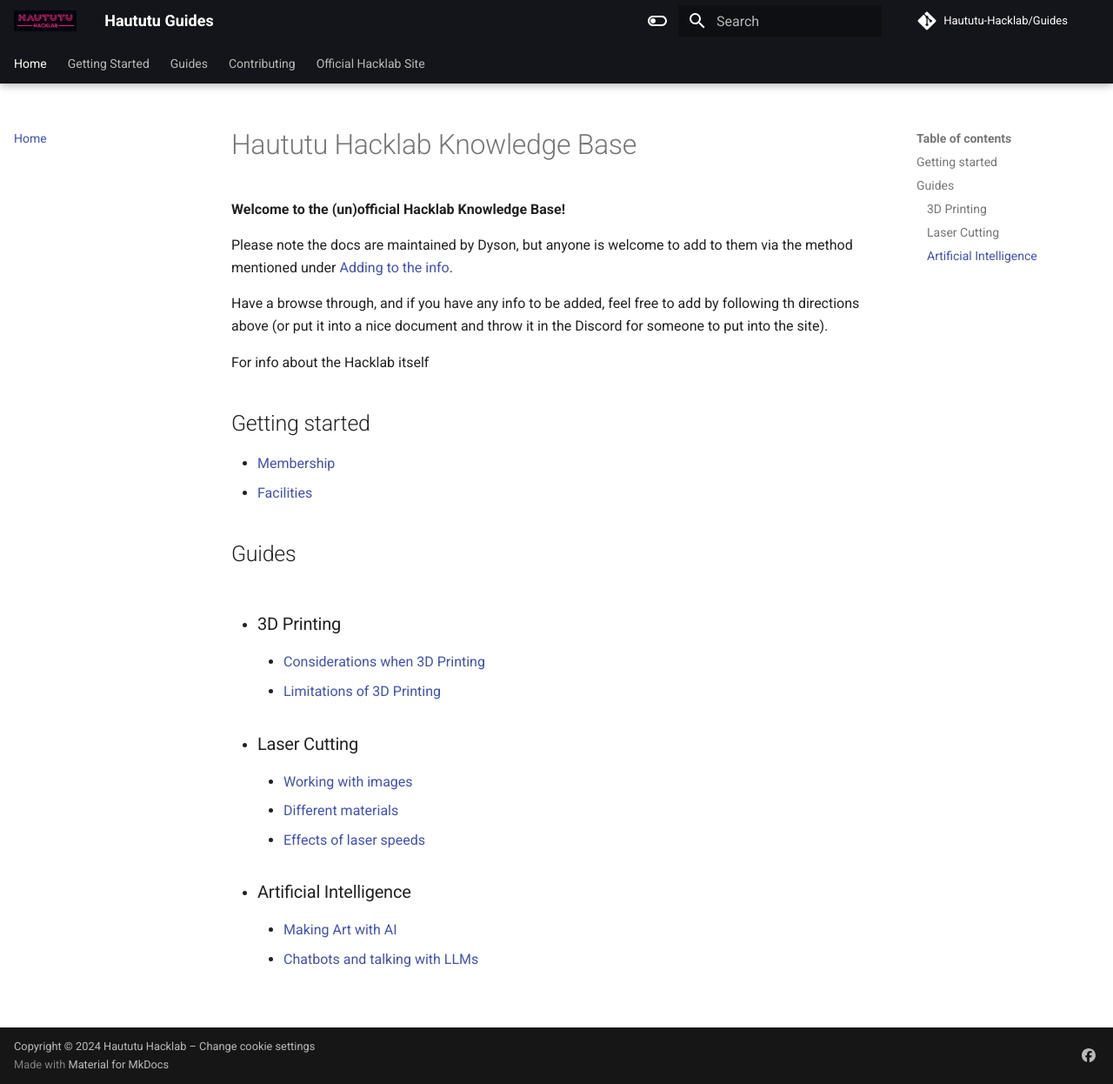
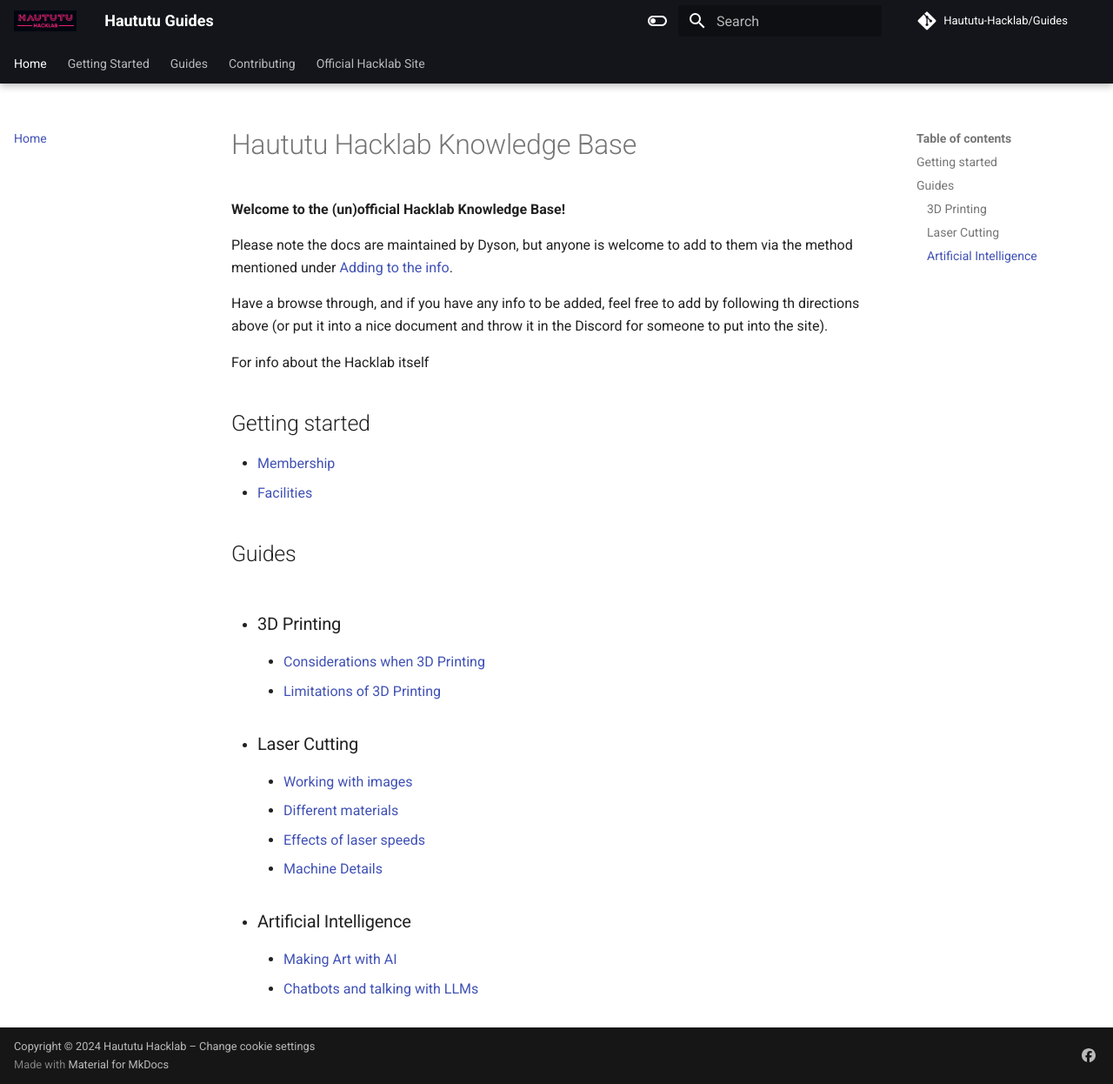
Before and after one commit to Haututu-Hacklab/Guides, an MkDocs documentation site: the page built from docs/index.md, in a window 1280 px wide and 1246 px high. Shown: the whole window at 87% size. Built offline with MkDocs 1.6.1 and Material for MkDocs 9.7.7, drawn with Linux system fonts in a browser that asks for light colours; comment, search, counter and statistics services are not loaded.

Commit message:
Update index

```diff
--- a/docs/index.md
+++ b/docs/index.md
@@ -28,6 +28,7 @@ For info about the Hacklab itself
     - [Working with images](./guides/laser/images)
     - [Different materials](./guides/laser/materials)
     - [Effects of laser speeds](./guides/laser/speeds)
+    - [Machine Details](./guides/laser/machine-details)
 
 - ### Artificial Intelligence
 
```
